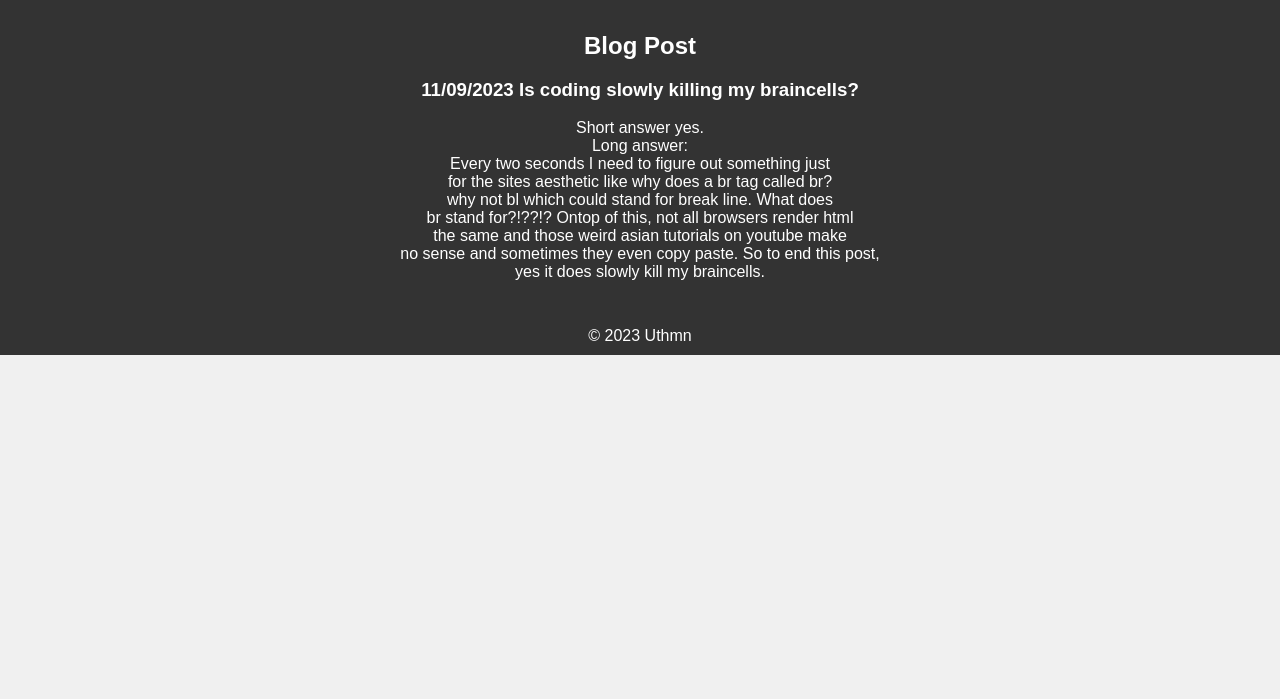
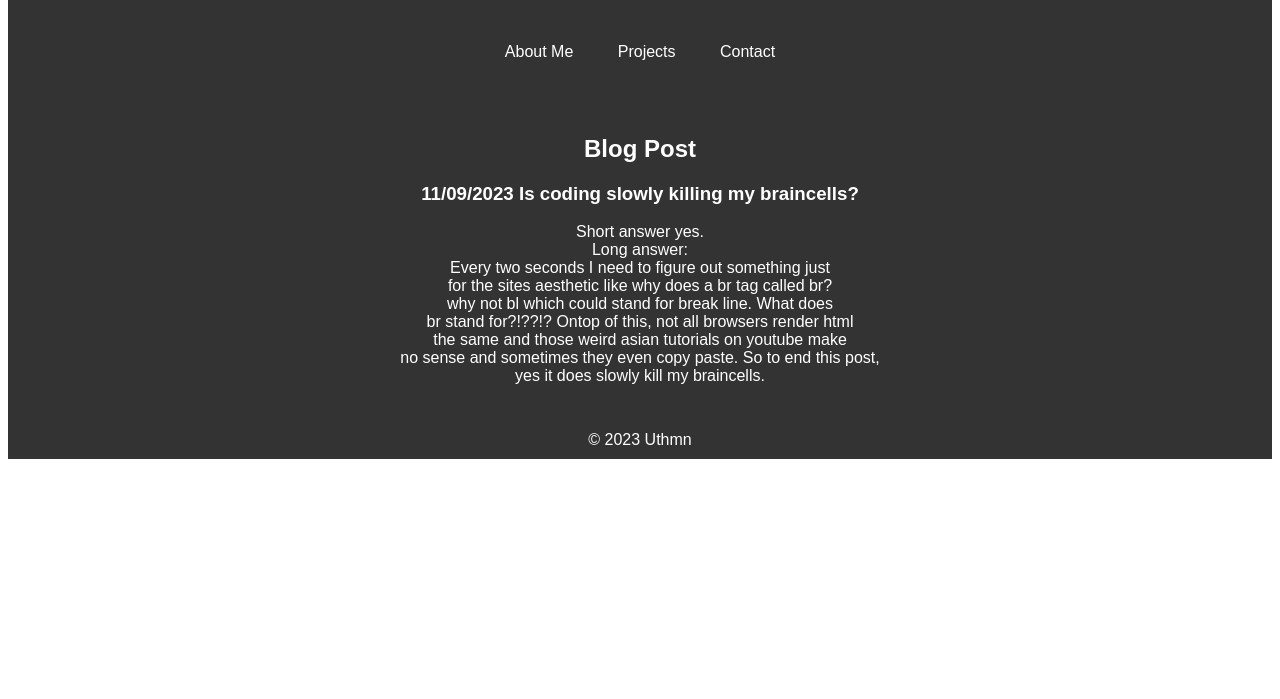
Before and after one commit to UTHMN/UTHMN.github.io, a plain HTML site: page index.html in a window 1280 px wide. Shown: the part 101-800 px from the top of the page. Drawn offline with Linux system fonts and the light colour scheme.

Commit message:
make it look WAY better

```diff
--- a/styles.css
+++ b/styles.css
@@ -1,13 +1,13 @@
 /* Reset some default styles */
 body, h1, h2, ul {
-    margin: 0;
+    /* margin: 0; */
     padding: 0;
 }
 
 /* Basic styling */
 body {
     font-family: Arial, sans-serif;
-    background-color: #f0f0f0;
+    background-color: #fff;
 }
 
 header {
```
